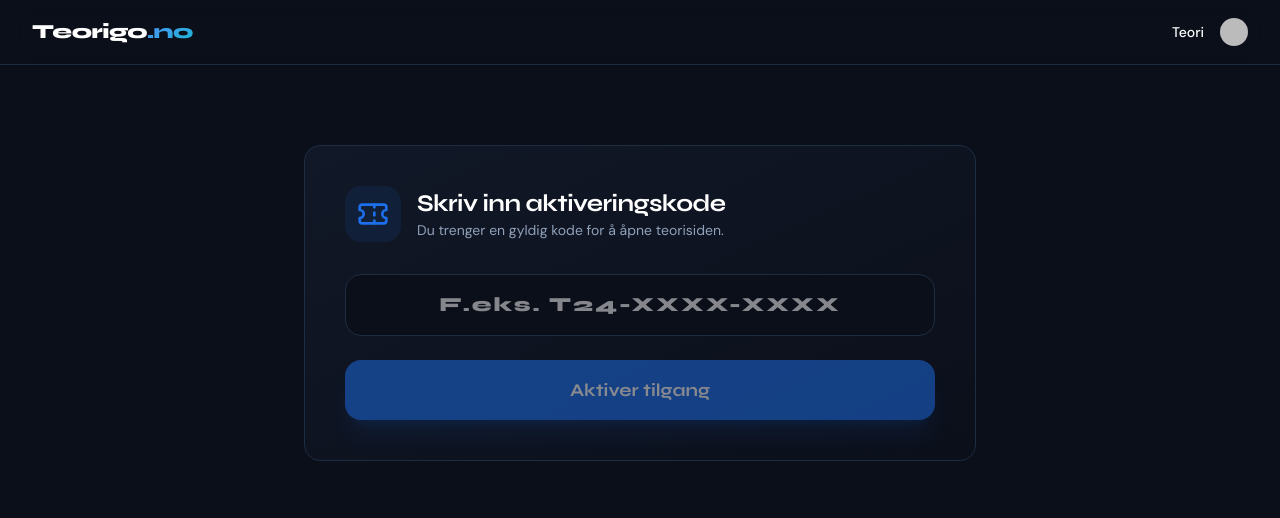
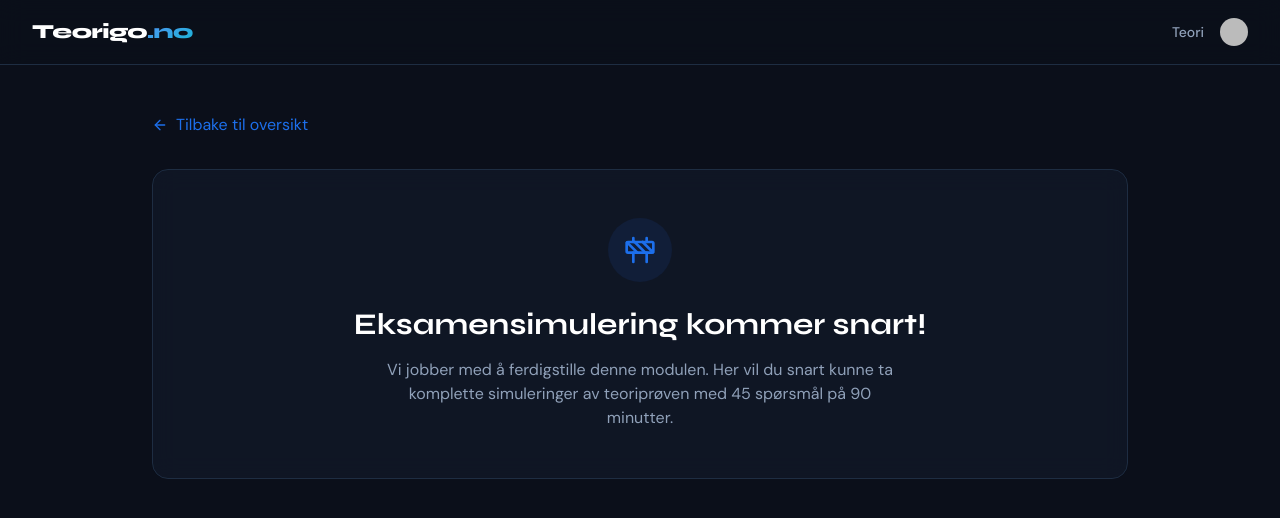
Before and after one commit to one2one67/Teoriproven-Test, a React (Vite) app: page /eksamen in a window 1280 px wide. Before the commit this address led to /teori. Shown: the top 518 px of the page. Built offline with nearby package versions, Linux system fonts and the light colour scheme; no server answers; sample sign-in values are in the browser's storage; some icons are missing.

Commit message:
feat: add routing for Eksamen and Bank pages
Registered new routes for exam simulation and question bank, and updated the Teori dashboard to link to these upcoming features.

```diff
--- a/src/App.tsx
+++ b/src/App.tsx
@@ -8,6 +8,8 @@ import { useUser } from '@clerk/clerk-react';
 import Navbar from './components/Navbar';
 import Landing from './pages/Landing';
 import Teori from './pages/Teori';
+import Eksamen from './pages/Eksamen';
+import Bank from './pages/Bank';
 import Admin from './pages/Admin';
 
 export default function App() {
@@ -28,6 +30,8 @@ export default function App() {
           <Routes>
             <Route path="/" element={isSignedIn ? <Navigate to="/teori" /> : <Landing />} />
             <Route path="/teori" element={isSignedIn ? <Teori /> : <Navigate to="/" />} />
+            <Route path="/eksamen" element={isSignedIn ? <Eksamen /> : <Navigate to="/" />} />
+            <Route path="/bank" element={isSignedIn ? <Bank /> : <Navigate to="/" />} />
             <Route
               path="/admin"
               element={isSignedIn && isAdmin ? <Admin /> : <Navigate to="/" />}
--- /dev/null
+++ b/src/pages/Bank.tsx
@@ -0,0 +1,23 @@
+import { Link } from 'react-router-dom';
+import { ArrowLeft, Construction } from 'lucide-react';
+
+export default function Bank() {
+  return (
+    <div className="max-w-5xl mx-auto px-6 py-12">
+      <Link to="/teori" className="inline-flex items-center gap-2 text-purple-400 hover:text-white transition-colors mb-8">
+        <ArrowLeft className="w-4 h-4" />
+        Tilbake til oversikt
+      </Link>
+
+      <div className="glass-card p-12 text-center border-purple-500/20">
+        <div className="mx-auto w-16 h-16 bg-purple-500/10 flex items-center justify-center rounded-full text-purple-400 mb-6">
+          <Construction className="w-8 h-8" />
+        </div>
+        <h1 className="font-display text-3xl font-bold mb-4">Spørsmålsbank kommer snart!</h1>
+        <p className="text-slate-400 max-w-lg mx-auto">
+          Snart vil du kunne bla gjennom alle våre spørsmål sortert på tema, og trene spesifikt på det du synes er vanskeligst.
+        </p>
+      </div>
+    </div>
+  );
+}
--- /dev/null
+++ b/src/pages/Eksamen.tsx
@@ -0,0 +1,23 @@
+import { Link } from 'react-router-dom';
+import { ArrowLeft, Construction } from 'lucide-react';
+
+export default function Eksamen() {
+  return (
+    <div className="max-w-5xl mx-auto px-6 py-12">
+      <Link to="/teori" className="inline-flex items-center gap-2 text-brand-blue hover:text-white transition-colors mb-8">
+        <ArrowLeft className="w-4 h-4" />
+        Tilbake til oversikt
+      </Link>
+
+      <div className="glass-card p-12 text-center border-brand-blue/20">
+        <div className="mx-auto w-16 h-16 bg-brand-blue/10 flex items-center justify-center rounded-full text-brand-blue mb-6">
+          <Construction className="w-8 h-8" />
+        </div>
+        <h1 className="font-display text-3xl font-bold mb-4">Eksamensimulering kommer snart!</h1>
+        <p className="text-slate-400 max-w-lg mx-auto">
+          Vi jobber med å ferdigstille denne modulen. Her vil du snart kunne ta komplette simuleringer av teoriprøven med 45 spørsmål på 90 minutter.
+        </p>
+      </div>
+    </div>
+  );
+}
--- a/src/pages/Teori.tsx
+++ b/src/pages/Teori.tsx
@@ -4,6 +4,7 @@ import { getSupabase, getAuthenticatedSupabase } from '@/src/lib/supabase';
 import { Ticket, CheckCircle2, AlertCircle, Loader2, BookOpen, Clock } from 'lucide-react';
 import { cn } from '@/src/lib/utils';
 import { useUser, useAuth } from '@clerk/clerk-react';
+import { Link } from 'react-router-dom';
 
 export default function Teori() {
   const { user } = useUser();
@@ -193,21 +194,21 @@ export default function Teori() {
       </header>
 
       <div className="grid grid-cols-1 md:grid-cols-2 gap-8">
-        <div className="glass-card p-8 border-brand-blue/20 hover:border-brand-blue/40 transition-all cursor-pointer group">
+        <Link to="/eksamen" className="glass-card p-8 border-brand-blue/20 hover:border-brand-blue/40 transition-all cursor-pointer group block">
            <div className="p-4 bg-brand-blue/10 w-fit rounded-2xl text-brand-blue mb-6 group-hover:scale-110 transition-transform">
               <BookOpen className="w-8 h-8" />
            </div>
            <h2 className="font-display text-2xl font-bold mb-3">Eksamensimulering</h2>
            <p className="text-slate-400">Ta en full eksamen med 45 spørsmål, akkurat som hos Statens Vegvesen.</p>
-        </div>
+        </Link>
 
-        <div className="glass-card p-8 border-purple-500/20 hover:border-purple-500/40 transition-all cursor-pointer group">
+        <Link to="/bank" className="glass-card p-8 border-purple-500/20 hover:border-purple-500/40 transition-all cursor-pointer group block">
            <div className="p-4 bg-purple-500/10 w-fit rounded-2xl text-purple-400 mb-6 group-hover:scale-110 transition-transform">
               <BookOpen className="w-8 h-8" />
            </div>
            <h2 className="font-display text-2xl font-bold mb-3">Spørsmålsbank</h2>
            <p className="text-slate-400">Bla gjennom alle spørsmål tematisk og øv på det du er svakest på.</p>
-        </div>
+        </Link>
       </div>
     </div>
   );
```
